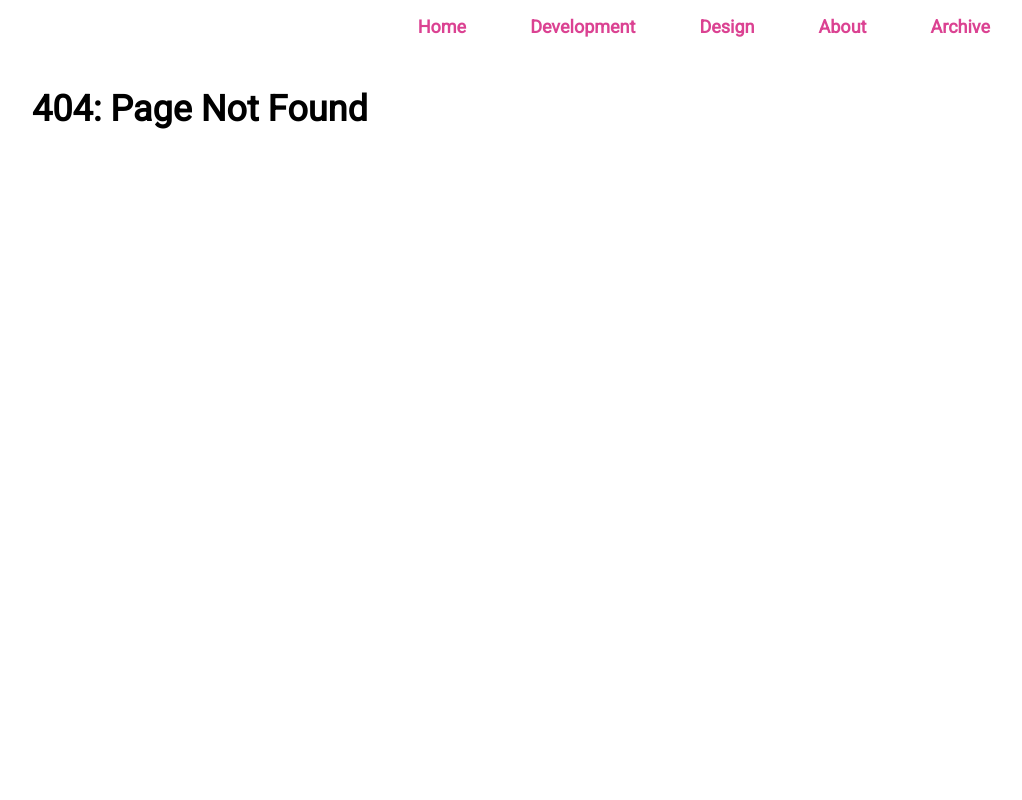
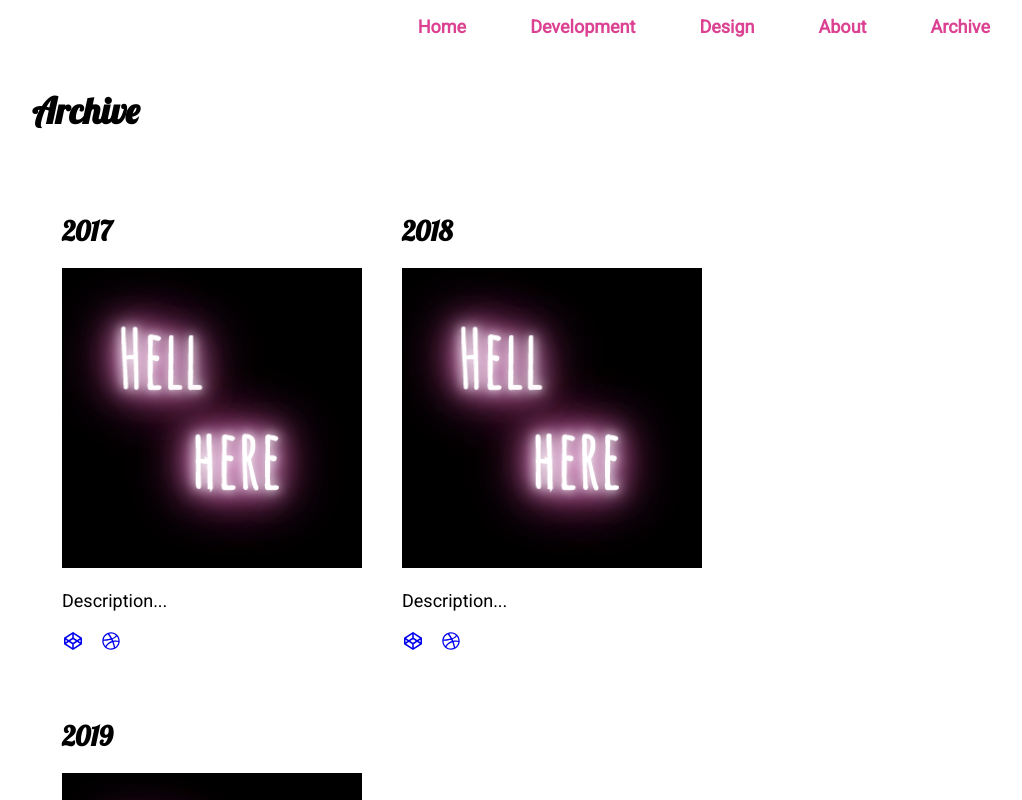
Before and after one commit to meglaurie/Portfolio-Summer-2020, a React (Create React App) app in the folder my-react-website/: page /archive in a window 1280 px wide. Before the commit this address had no page. Shown: the top 800 px of the page, without its empty margins (258-1280 px from the left). Built offline with nearby package versions, Linux system fonts and the light colour scheme.

Commit message:
Archive page added and working

```diff
--- a/my-react-website/src/pages/ArchiveContent.js
+++ b/my-react-website/src/pages/ArchiveContent.js
@@ -1,7 +1,7 @@
 const archive = [
     {
         name: 'Project 1',
-        title: 'Pokemon API App',
+        title: '2017',
         image: require('../imgs/hellHere.png'),
         alt: 'alt-text',
         content: [
@@ -9,7 +9,15 @@ const archive = [
         ]
     },    {
         name: 'Project 2',
-        title: 'Coming Soon!',
+        title: '2018',
+        image: require('../imgs/hellHere.png'),
+        alt: 'alt-text',
+        content: [
+            `Description`,
+        ]
+    }, {
+        name: 'Project 2',
+        title: '2019',
         image: require('../imgs/hellHere.png'),
         alt: 'alt-text',
         content: [
--- a/my-react-website/src/pages/ArchivePage.js
+++ b/my-react-website/src/pages/ArchivePage.js
@@ -1,26 +1,16 @@
 import React from 'react';
+import ArchiveList from '../components/ArchiveList';
 import ArchiveContent from './ArchiveContent';
-import NotFoundPage from './NotFoundPage';
-
-const ArchivePage = ({match}) => {
-
-  const name = match.params.name;
-  const archive = ArchiveContent.find(archive => archive.name === name);
 
 
-  if(!archive) return <NotFoundPage />
+const ArchivePage = () => (
+  <>
+  <h1 className="page-title">Archive</h1>
+  <div className="grid-container">
+    <ArchiveList archive={ArchiveContent} />
+  </div>
+  </>
+);
 
-  return (
-    < >
-      <h1>{archive.title}</h1>
-
-      {archive.content.map((paragraph, key) => (
-        <p key={key}>{paragraph}</p>
-      ))}
-
-    </>
-  );
-
-}
 
 export default ArchivePage;
```
Also changed, not shown: my-react-website/src/pages/ArchiveListPage.js (deleted, +0 -15 lines), my-react-website/src/pages/DesignProjectContent.js (line endings or trailing spaces).
